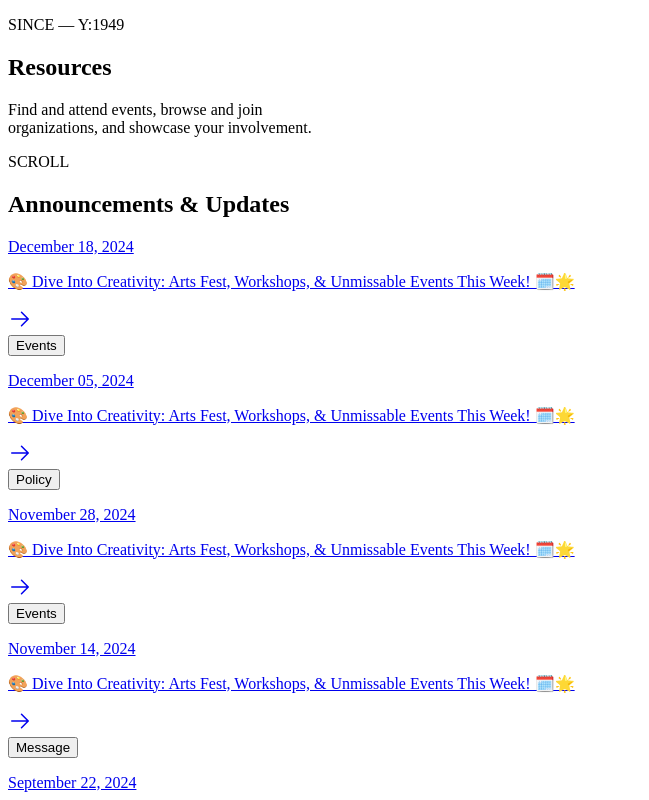
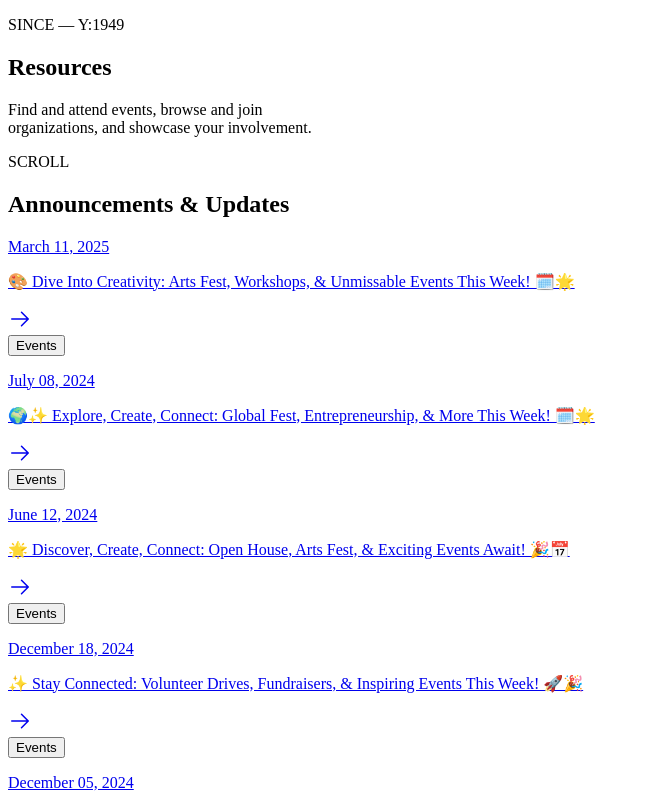
Before and after one commit to brianstm/nussu-website, a Next.js app: page /Resources in a window 1280 px wide. Shown: the top 800 px of the page, without its empty margins (0-649 px from the left). Built offline with nearby package versions, Linux system fonts and the light colour scheme.

Commit message:
Fix Blogs page rendering

```diff
--- a/src/data/posts.ts
+++ /dev/null
@@ -1,39 +0,0 @@
-export interface Post {
-    date: string;
-    title: string;
-    category: string;
-    href: string;
-}
-
-export const posts: Post[] = [
-    {
-        date: 'December 18, 2024',
-        title: '🎨 Dive Into Creativity: Arts Fest, Workshops, & Unmissable Events This Week! 🗓️🌟',
-        category: 'Events',
-        href: './blog/vacation-week-3',
-    },
-    {
-        date: 'December 05, 2024',
-        title: '🎨 Dive Into Creativity: Arts Fest, Workshops, & Unmissable Events This Week! 🗓️🌟',
-        category: 'Policy',
-        href: './blog/statement-from-nussu',
-    },
-    {
-        date: 'November 28, 2024',
-        title: '🎨 Dive Into Creativity: Arts Fest, Workshops, & Unmissable Events This Week! 🗓️🌟',
-        category: 'Events',
-        href: './blog/vacation-week-1',
-    },
-    {
-        date: 'November 14, 2024',
-        title: "🎨 Dive Into Creativity: Arts Fest, Workshops, & Unmissable Events This Week! 🗓️🌟",
-        category: 'Message',
-        href: './blog/president-s-year-end-letter-2024',
-    },
-    {
-        date: 'September 22, 2024',
-        title: '🎨 Dive Into Creativity: Arts Fest, Workshops, & Unmissable Events This Week! 🗓️🌟',
-        category: 'Events',
-        href: './blog/exam-week-1',
-    },
-];
--- a/src/pages/Resources.tsx
+++ b/src/pages/Resources.tsx
@@ -6,7 +6,7 @@ import Footer from "@/components/ui/footer";
 import ScrollIndicator from "@/components/ui/ScrollIndicator";
 import AcademicSection from "@/components/ui/AcademicSection";
 import List from "@/components/ui/list";
-import { posts } from "@/data/posts";
+import { blogPosts } from "@/data/blogs";
 import academics from "@/data/academics";
 import WellbeingResources from "@/components/ui/WellbeingResources";
 import { wellbeingResources } from "@/data/wellbeingResources";
@@ -52,7 +52,7 @@ function Resources() {
         <div className="flex flex-col items-center justify-center w-full bg-white">
           <div className="w-full tablet:max-w-[730px] laptop:max-w-[1208px]">
             <div className="pb-[150px]">
-              <List posts={posts} />
+              <List posts={blogPosts} />
             </div>
             <div className="pb-[150px]">
               <AcademicSection resources={academics} />
```
Also changed, not shown: src/pages/Blog.tsx (+8 -8 lines).
